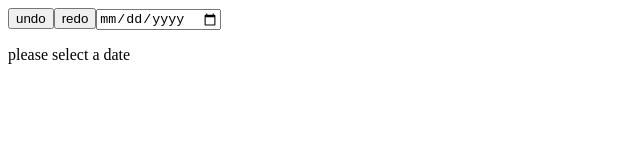
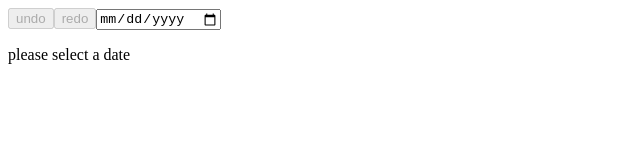
Before and after one commit to k-schrattenholzer/ACL-useTimeTravel, a React app: page / in a window 1280 px wide. Shown: the top 160 px of the page, without its empty margins (0-640 px from the left). Built offline with nearby package versions, Linux system fonts and the light colour scheme.

Commit message:
added disable for undo and redo

```diff
--- a/src/App.jsx
+++ b/src/App.jsx
@@ -2,14 +2,14 @@ import useTimeTravel from './hooks/useTimeTravel.js';
 
 export default function App() {
 
-  const [ displayIndex, currVal, save, undo, redo ] = useTimeTravel();
+  const [ displayIndex, dates, currVal, save, undo, redo ] = useTimeTravel();
 
 
   return (
     <div>
       <section>
-        <button aria-label='undo' onClick={undo}> undo </button>
-        <button aria-label='redo' onClick={redo}> redo </button>
+        <button aria-label='undo' onClick={undo} disabled={displayIndex <= 0}> undo </button>
+        <button aria-label='redo' onClick={redo} disabled={displayIndex === (dates.length - 1)}> redo </button>
         <input type="date" aria-label='date' value={currVal} onChange={save} />
       </section>
       {displayIndex < 0 ? (<p aria-label='display'>please select a date</p>) :( <p aria-label='display'>the date you selected is: {currVal} </p>) }
--- a/src/hooks/useTimeTravel.js
+++ b/src/hooks/useTimeTravel.js
@@ -25,5 +25,5 @@ export default function useTimeTravel() {
     setDisplayIndex((prevIndex) => prevIndex + 1)
   }
 
-  return [displayIndex, currVal, save, undo, redo]
+  return [displayIndex, dates, currVal, save, undo, redo]
 }
```
Also changed, not shown: 1 other file (tests, documents, lock files or other folders).
